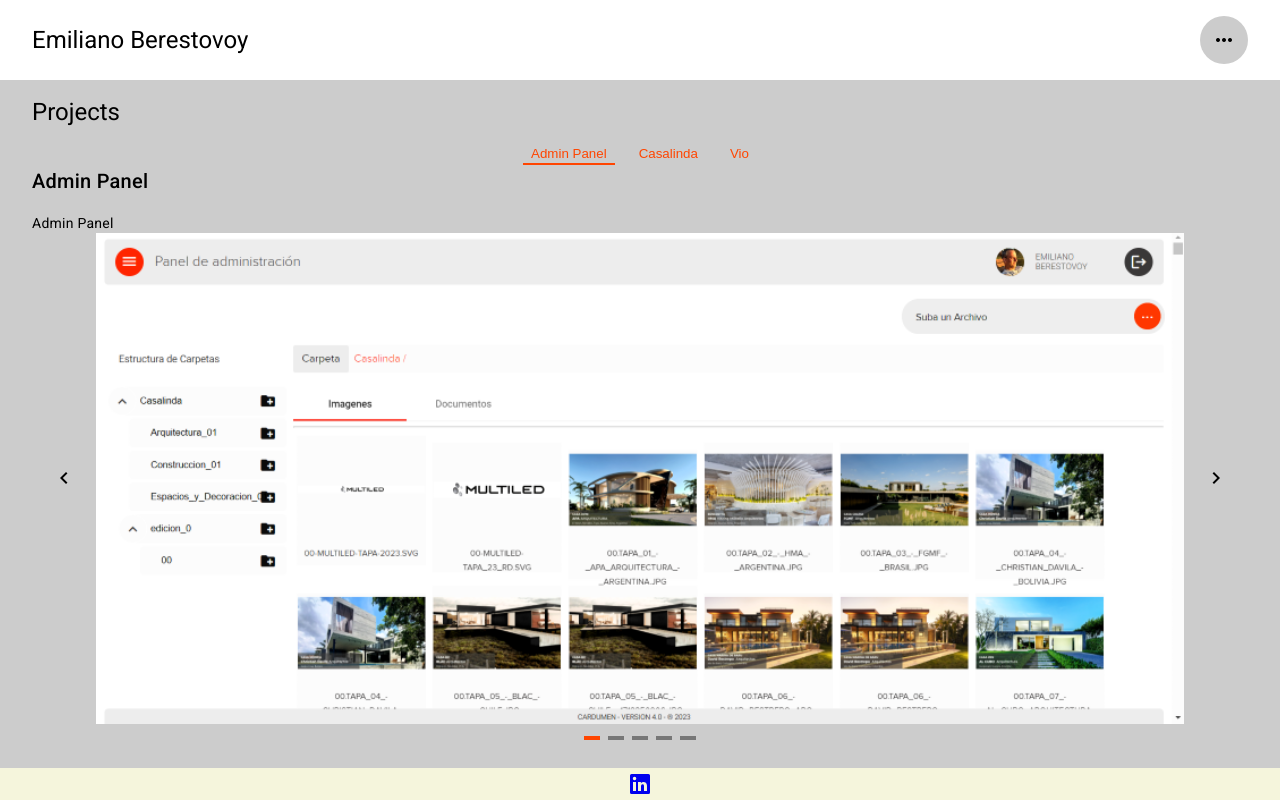
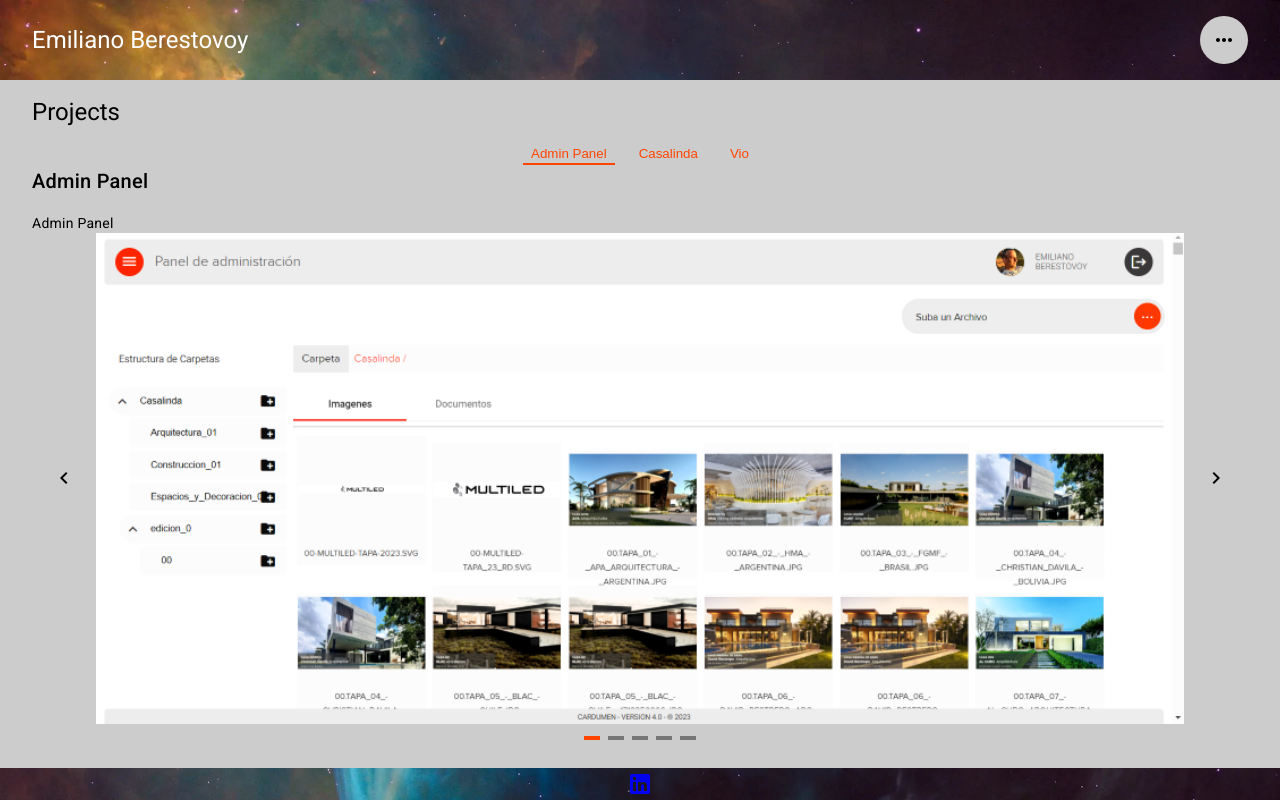
Before and after one commit to emiber/emiber, an Angular app: page /projects in a window 1280 px wide. Built offline with nearby package versions, Linux system fonts and the light colour scheme.

Commit message:
BG Image

```diff
--- a/src/app/app.component.scss
+++ b/src/app/app.component.scss
@@ -1,6 +1,7 @@
 .main {
-    width: 100vw;
+    width: calc(min(100vw, 1280px));
     height: 100vh;
+    margin: 0 auto;
 }
 
 $topBarHeigth : 5rem;
@@ -29,5 +30,4 @@ $footerHeigth : 2rem;
 
 .footer {
     height: $footerHeigth;
-    background-color: beige;
 }
--- a/src/app/components/top-bar/top-bar.component.scss
+++ b/src/app/components/top-bar/top-bar.component.scss
@@ -7,4 +7,5 @@
 
 h1 {
     margin: 0;
+    color: #fff;
 }
--- a/src/app/styles/variables.scss
+++ b/src/app/styles/variables.scss
@@ -1,3 +1,4 @@
+$bodyBGColor: #eee;
 $scrollBarColor: orangered;
 $fontColor: orangered;
 
--- a/src/app/views/projects/project/project.component.scss
+++ b/src/app/views/projects/project/project.component.scss
@@ -2,7 +2,7 @@
 
 .slider {
     display: flex;
-    max-width: 1280px;
+    width: calc(min(100%, 1280px));
     margin: 0 auto;
 
     .prevNext {
--- a/src/styles.scss
+++ b/src/styles.scss
@@ -9,6 +9,9 @@ body {
 body {
     margin: 0;
     font-family: Roboto, "Helvetica Neue", sans-serif;
+    background-color: $bodyBGColor;
+    background-image: url('assets/images/bgImage.webp');
+    background-size: 100%;
 }
 
 * {
```
Also changed, not shown: src/assets/images/bgImage.webp (added).
